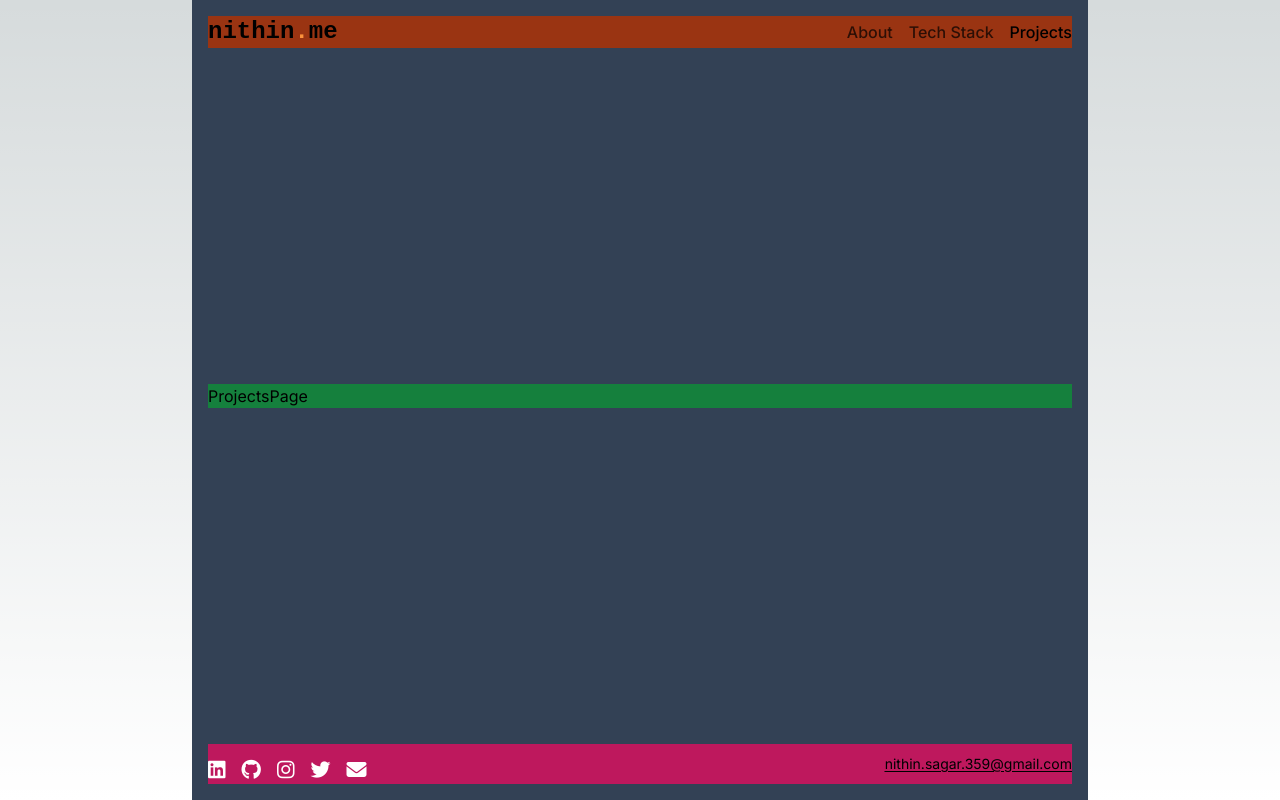
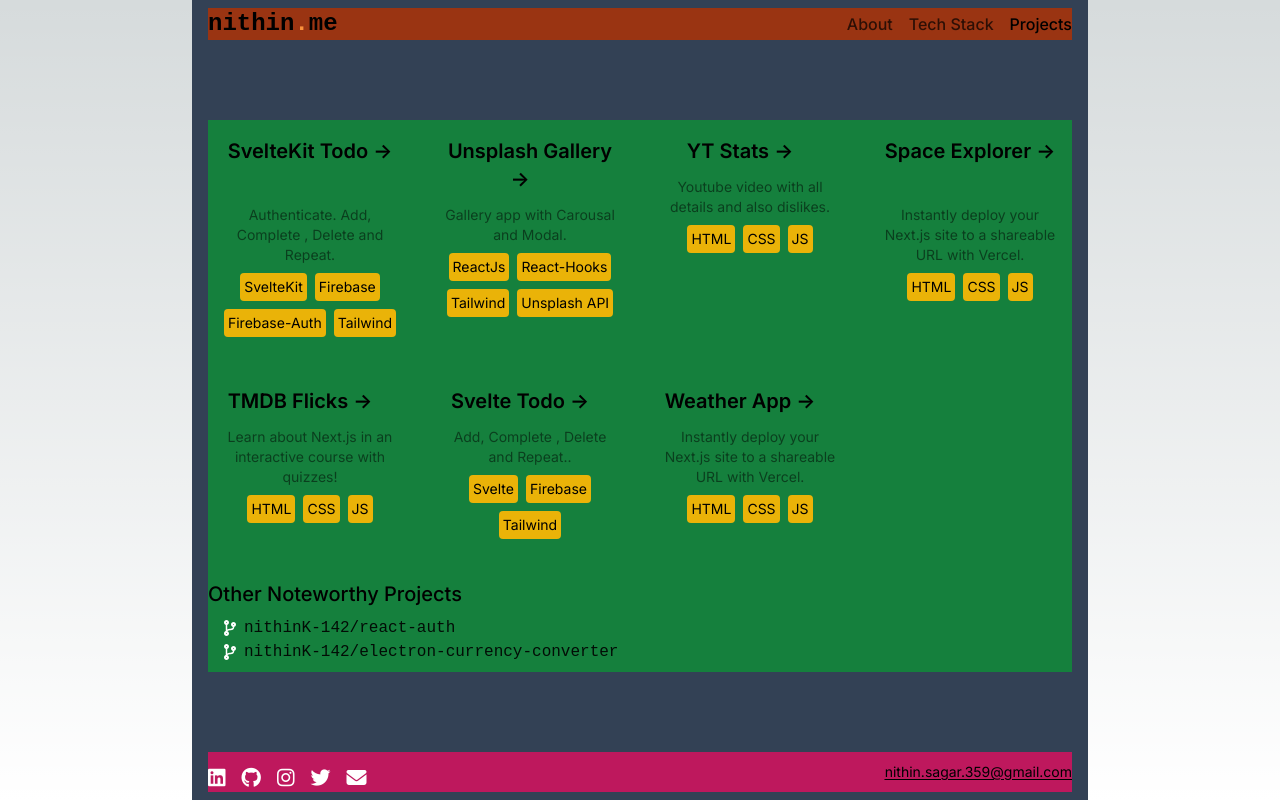
Before and after one commit to nithinK-142/nithin.me, a Next.js app: page /projects in a window 1280 px wide. Built offline with nearby package versions, Linux system fonts and the light colour scheme.

Commit message:
feature: Project page.

```diff
--- a/app/(routes)/projects/page.tsx
+++ b/app/(routes)/projects/page.tsx
@@ -1,11 +1,37 @@
-import React from 'react'
+import Cards from "@/app/components/Cards";
+import React from "react";
+import { Icons } from "../../data/icons";
+import { mainProjects, otherProjects } from "../../data/projects";
 
 const ProjectsPage = () => {
   return (
-    <main className="container max-w-6xl flex flex-col justify-between">
-        <h1>ProjectsPage</h1>
-      </main>
-  )
-}
+    <>
+      <div className="text-center grid xl:grid-cols-4 lg:grid-cols-3 md:grid-cols-2 sm:grid-cols-1 lg:gap-4 md:gap-3 sm:gap-2">
+        {mainProjects.map((link, index) => (
+          <Cards key={index} {...link} />
+        ))}
+      </div>
+      <div>
+        <p className="text-xl font-medium mt-6 mb-2">
+          Other Noteworthy Projects
+        </p>
+        <ul className="ml-4 pb-2">
+          {otherProjects.map(({ title, href }, index) => {
+            return (
+              <li className="flex gap-2 items-center" key={index}>
+                <span className="h-4 fill-white">{Icons.git}</span>
+                <a href={href} target="_blank" rel="noreferrer">
+                  <p className="font-jbmono opacity-90 hover:opacity-100">
+                    {title}
+                  </p>
+                </a>
+              </li>
+            );
+          })}
+        </ul>
+      </div>
+    </>
+  );
+};
 
-export default ProjectsPage
+export default ProjectsPage;
--- /dev/null
+++ b/app/components/Cards.tsx
@@ -0,0 +1,35 @@
+import React from "react";
+import { main } from "../data/projects";
+import { Icons } from "../data/icons";
+
+const Cards = ({ href, title, description, technologies }: main) => (
+  <div className="group rounded-lg border border-transparent px-2 sm:px-3 py-4 transition-colors hover:border-gray-300 hover:bg-gray-100 dark:border-neutral-700 hover:dark:bg-neutral-800/30">
+    <h2 className="mb-3 text-xl font-semibold group-hover:underline">
+      <a href={href} className="" target="_blank" rel="noopener noreferrer">
+        {title}{" "}
+      </a>
+      <span className="inline-block transition-transform group-hover:rotate-180 motion-reduce:transform-none">
+        -&gt;
+      </span>
+      <span className="opacity-0 group-hover:opacity-100">
+        <a href={href} target="_blank" rel="noopener noreferrer">
+          <button className="h-4 pl-1 fill-white">{Icons.github}</button>
+        </a>
+      </span>
+    </h2>
+    <p className="m-0 md:max-w-[30ch] text-sm opacity-50">{description}</p>
+
+    <div className="flex flex-wrap justify-center mt-2 gap-2">
+      {technologies.map((tech, index) => (
+        <p
+          className="text-sm bg-yellow-500 text-black py-1 px-1 rounded"
+          key={index}
+        >
+          {tech}
+        </p>
+      ))}
+    </div>
+  </div>
+);
+
+export default Cards;
--- /dev/null
+++ b/app/data/projects.ts
@@ -0,0 +1,69 @@
+export type main = {
+  href: string;
+  title: string;
+  description: string;
+  technologies: string[];
+};
+
+export const mainProjects: main[] = [
+  {
+    href: "https://sveltekittodo.netlify.app/",
+    title: "SvelteKit Todo",
+    description: "Authenticate. Add, Complete , Delete and Repeat.",
+    technologies: ["SvelteKit", "Firebase", "Firebase-Auth", "Tailwind"],
+  },
+  {
+    href: "https://unsplashgalleryapp.netlify.app/",
+    title: "Unsplash Gallery",
+    description: "Gallery app with Carousal and Modal.",
+    technologies: ["ReactJs", "React-Hooks", "Tailwind", "Unsplash API"],
+  },
+  {
+    href: "https://ytvideostats.netlify.app/",
+    title: "YT Stats",
+    description: "Youtube video with all details and also dislikes.",
+    technologies: ["HTML", "CSS", "JS"],
+  },
+  {
+    href: "https://nasaapiusage.netlify.app/",
+    title: "Space Explorer",
+    description:
+      "Instantly deploy your Next.js site to a shareable URL with Vercel.",
+    technologies: ["HTML", "CSS", "JS"],
+  },
+  {
+    href: "https://tmdbflicks.netlify.app/",
+    title: "TMDB Flicks",
+    description: "Learn about Next.js in an interactive course with quizzes!",
+    technologies: ["HTML", "CSS", "JS"],
+  },
+  {
+    href: "https://sveltetodos.netlify.app/",
+    title: "Svelte Todo",
+    description: "Add, Complete , Delete and Repeat..",
+    technologies: ["Svelte", "Firebase", "Tailwind"],
+  },
+  {
+    href: "https://openweatherapp0.netlify.app/",
+    title: "Weather App",
+    description:
+      "Instantly deploy your Next.js site to a shareable URL with Vercel.",
+    technologies: ["HTML", "CSS", "JS"],
+  },
+];
+
+export type other = {
+  href: string;
+  title: string;
+};
+
+export const otherProjects: other[] = [
+  {
+    title: "nithinK-142/react-auth",
+    href: "https://github.com/nithinK-142/react-auth",
+  },
+  {
+    title: "nithinK-142/electron-currency-converter",
+    href: "https://github.com/nithinK-142/electron-currency-converter",
+  },
+];
--- a/app/layout.tsx
+++ b/app/layout.tsx
@@ -25,11 +25,11 @@ export default function RootLayout({
         ></link>
       </head>
       <body className={inter.className}>
-      <div className="w-full flex justify-center ">
-          <div className="h-screen w-[96%] sm:w-[70%] flex flex-col justify-between py-4 bg-slate-700 px-2 sm:px-4">
-          <Navbar />
-          <main className="bg-green-700">{children}</main>
-          <Footer />
+        <div className="w-full flex justify-center ">
+          <div className="h-screen w-[96%] sm:w-[70%] flex flex-col justify-between py-1 sm:py-2 bg-slate-700 px-2 sm:px-4">
+            <Navbar />
+            <main className="bg-green-700">{children}</main>
+            <Footer />
           </div>
         </div>
       </body>
```
Also changed, not shown: public/ccn.svg (deleted), public/clash.svg (deleted).
